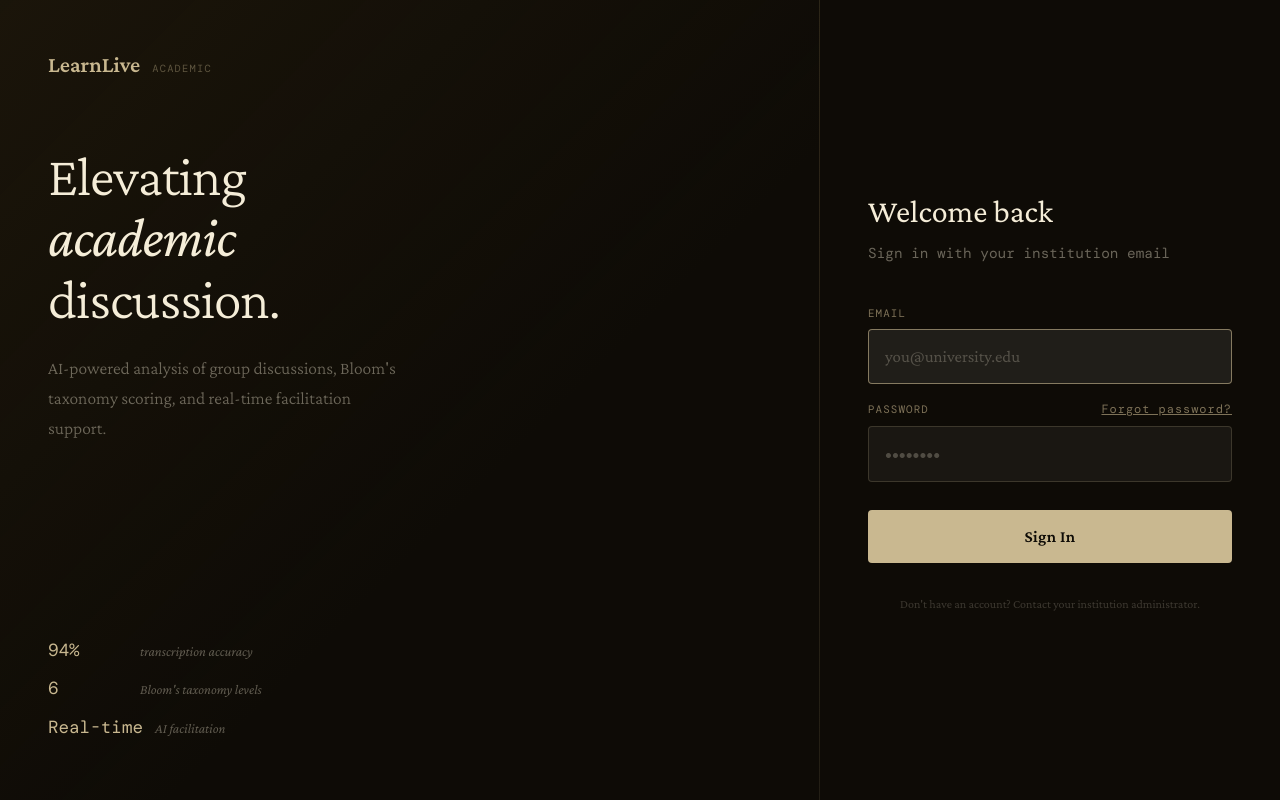
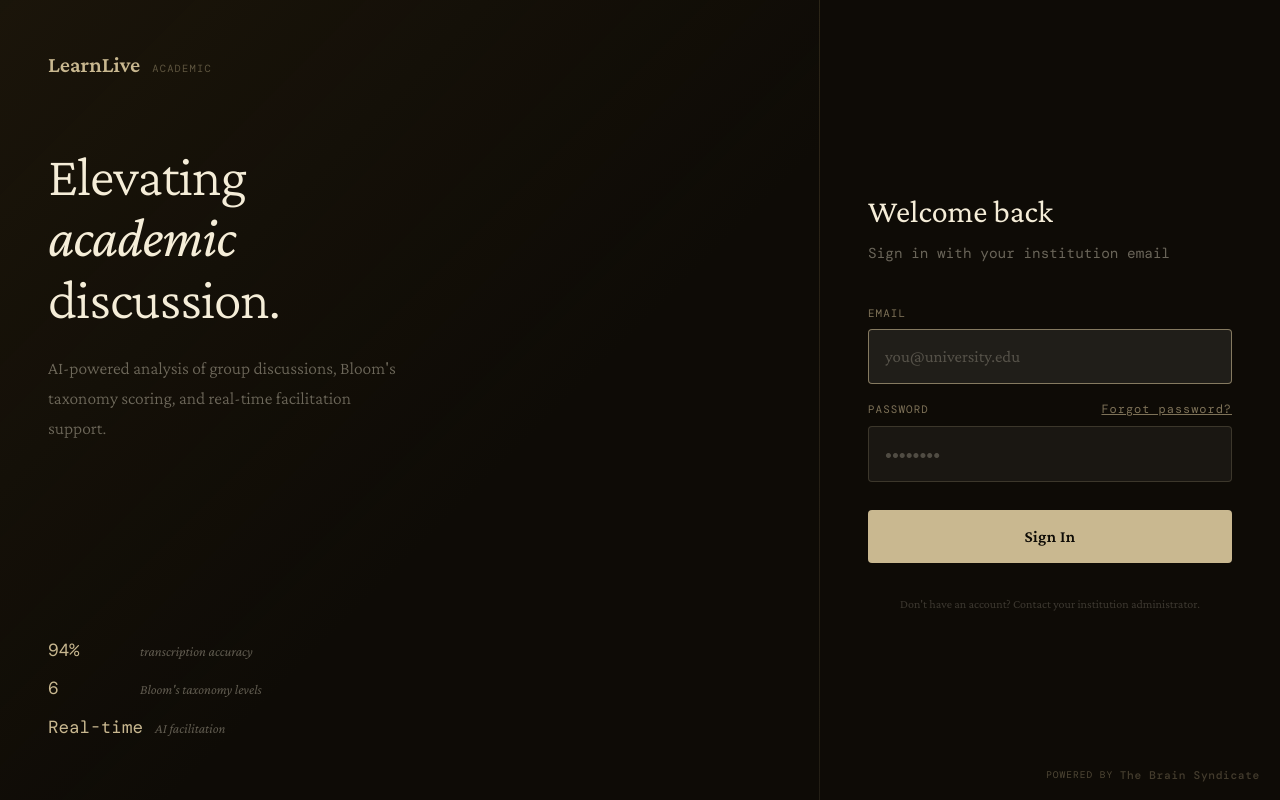
Before and after one commit to asimqureshi-cpu/learnlive-frontend, a Next.js app: page /login in a window 1280 px wide. Built offline with nearby package versions, Linux system fonts and the light colour scheme; no server answers.

Commit message:
Update page.js

```diff
--- a/src/app/login/page.js
+++ b/src/app/login/page.js
@@ -7,6 +7,21 @@ const supabase = createClient(
   process.env.NEXT_PUBLIC_SUPABASE_URL,
   process.env.NEXT_PUBLIC_SUPABASE_ANON_KEY
 );
+
+
+function PoweredBy() {
+  return (
+    <div style={{ position: 'fixed', bottom: '1rem', right: '1.25rem', zIndex: 50, opacity: 0.35, transition: 'opacity 0.2s' }}
+      onMouseEnter={e => e.currentTarget.style.opacity = '0.85'}
+      onMouseLeave={e => e.currentTarget.style.opacity = '0.35'}>
+      <a href="https://thebrainsyndicate.com" target="_blank" rel="noopener noreferrer"
+        style={{ display: 'flex', alignItems: 'center', gap: '0.4rem', textDecoration: 'none' }}>
+        <span style={{ fontSize: '0.6rem', fontFamily: "'DM Mono', monospace", color: '#c9b890', letterSpacing: '0.1em', textTransform: 'uppercase' }}>Powered by</span>
+        <span style={{ fontSize: '0.7rem', fontFamily: "'DM Mono', monospace", color: '#a89878', fontWeight: '500', letterSpacing: '0.06em' }}>The Brain Syndicate</span>
+      </a>
+    </div>
+  );
+}
 
 export default function LoginPage() {
   const router = useRouter();
@@ -168,6 +183,7 @@ export default function LoginPage() {
           )}
         </div>
       </div>
+      <PoweredBy />
     </div>
   );
 }
```
